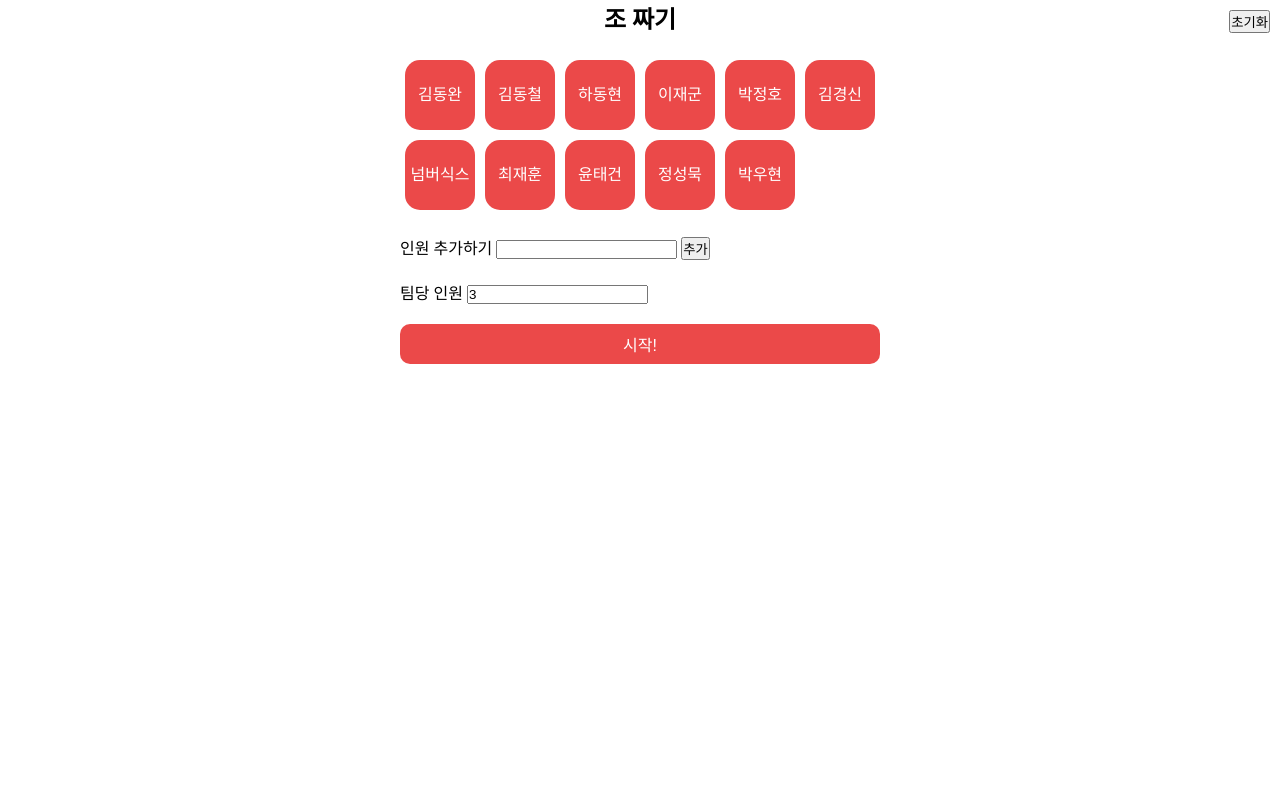
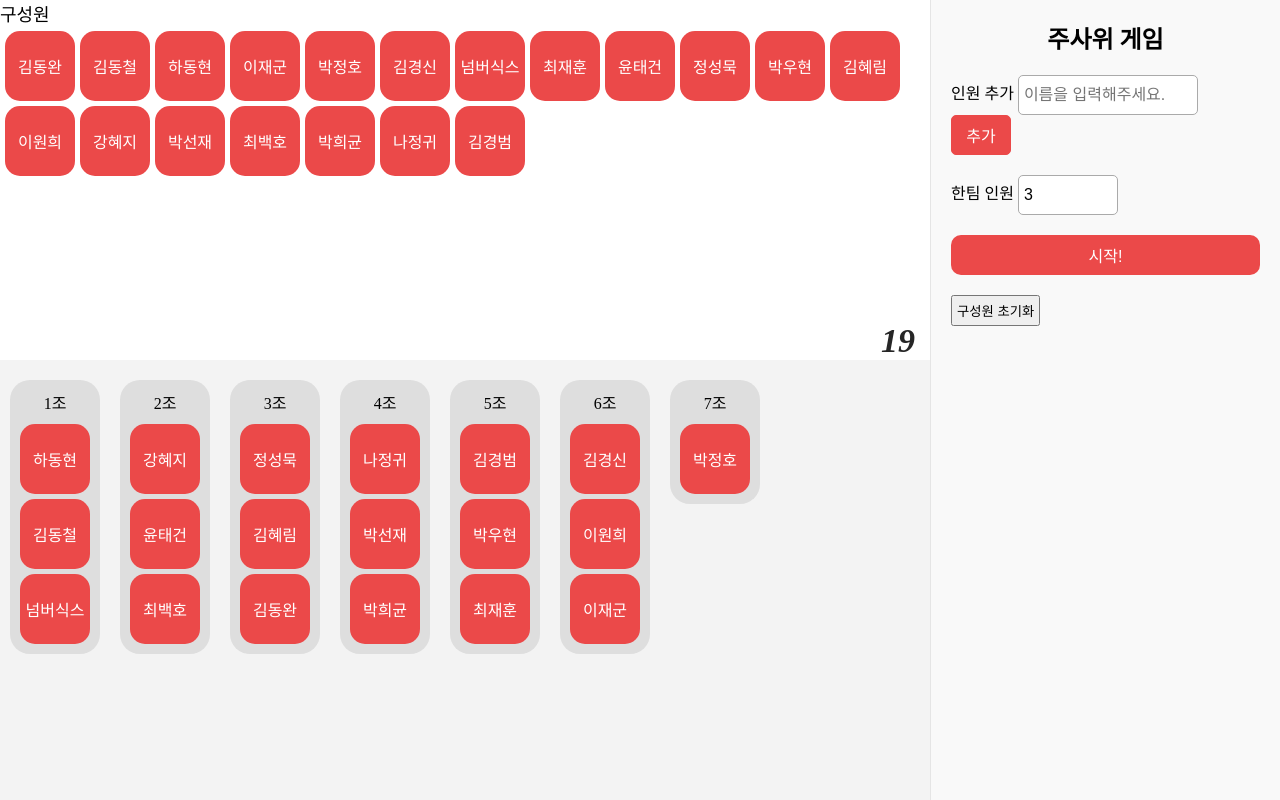
Before and after one commit to tg0825/sadari-vue, a PHP site: page / in a window 1280 px wide. Run offline with PHP 8.4, Linux system fonts and the light colour scheme.

Commit message:
css 분리 이름 수정 기능 추가 UI 개선

```diff
--- a/index.php
+++ b/index.php
@@ -4,150 +4,42 @@
 <meta charset="UTF-8">
 <meta name="viewport" content="width=device-width, initial-scale=1.0">
 <meta http-equiv="X-UA-Compatible" content="ie=edge">
+<link rel="stylesheet" href="style.css">
 <script src="https://unpkg.com/jquery@1.12.4/dist/jquery.js"></script>
-<style>
-*{
-    margin:0;
-    padding:0;
-}
-
-.f-error {
-    color: #960b0b;
-    font-size: 14px;
-    line-height: 16px;
-}
-
-.f-error:before {
-    content: '*';
-    display: inline-block;
-    vertical-align: middle;
-    margin: 5px;
-}
-
-.dice.wrap {
-    min-width: 320px;
-    width: 100%;
-    max-width: 480px;
-    margin: 0 auto;
-}
-
-.dice.title {
-    text-align: center;
-    font-size: 24px;
-}
-
-.member-list.wrap {
-    margin: 20px 0;
-}
-
-.member-list.title {
-    font-size: 18px;
-}
-
-.member-list.body:after {
-    clear: both;
-    display: block;
-    content: '';
-}
-
-.member-list.member {
-    background: #eb4949;
-    color: #fff;
-    width: 70px;
-    height: 70px;
-    font-size: 16px;
-    border-radius: 15px;
-    text-align: center;
-    line-height: 70px;;
-    float: left;
-    margin: 5px;
-    position: relative;
-    cursor: pointer;
-    transform: scale(1);
-    transition: all 150ms;
-}
-
-.member-list.member.highlight {
-    background: #df2525;
-    transform: scale(1.4);
-}
-
-.member-list.member:hover {
-    background: #be3636;
-}
-
-.member-list.member:hover:after {
-    content: '\2715';
-    position: absolute;
-    top: -5px;
-    right: -5px;
-    text-align: center;
-    background: #333;
-    border-radius: 50%;
-    color: #fff;
-    width: 30px;
-    height: 30px;
-    font-size: 14px;
-    line-height: 30px;
-    z-index: 100;
-}
-
-.group.item {
-    margin: 20px;
-    float: left;
-}
-
-.group.member {
-    margin: 5px 0;
-}
-
-.form-block {
-    margin: 20px 0 0;
-}
-
-.start {
-    width: 100%;
-    height: 40px;
-    background: #eb4949;
-    color: #fff;
-    font-size: 16px;
-    border-radius: 10px;
-    border: 0;
-    margin: 20px 0;
-}
-
-.reset {
-    position: absolute;
-    top: 10px;
-    right: 10px;
-}
-</style>
 <title>조 짜기</title>
 </head>
 <body>
     <div class="dice wrap">
-        <h1 class="dice title">조 짜기</h1>
-        <form id="frm" action="">
         <div class="member-list wrap">
+            <div class="member-list title">구성원</div>
             <div class="member-list body"> </div>
+            <div class="member-list number"></div>
         </div>
 
+        <div class="setup">
+            <h1 class="dice title">주사위 게임</h1>
+            <form id="frm" action="">
                 <div class="form-block">
-                <label for="">인원 추가하기</label>
-                <input id="name" name="name" type="text">
+                    <label for="">인원 추가</label>
+                    <input
+                    id="name"
+                    name="name"
+                    type="text"
+                    placeholder="이름을 입력해주세요."
+                    >
                     <button>추가</button>
                 </div>
 
                 <div class="form-block">
-                <label for="">팀당 인원</label>
+                    <label for="">한팀 인원</label>
                     <input id="groupMember" name="groupMember" type="number" value="3">
                 </div>
             </form>
-
             <button class="start" type="submit">시작!</button>
+            <button class="reset">구성원 초기화</button>
+        </div>
 
         <div class="result"> </div>
-        <button class="reset">초기화</button>
     </div>
 <script src="script.js"></script>
 </body>
--- a/script.js
+++ b/script.js
@@ -36,6 +36,30 @@ $(function () {
         },
         {
             name: '박우현'
+        },
+        {
+            name: '김혜림'
+        },
+        {
+            name: '이원희'
+        },
+        {
+            name: '강혜지'
+        },
+        {
+            name: '박선재'
+        },
+        {
+            name: '최백호'
+        },
+        {
+            name: '박희균'
+        },
+        {
+            name: '나정귀'
+        },
+        {
+            name: '김경범'
         }
     ];
 
@@ -61,9 +85,12 @@ $(function () {
         while (i < g) {
             var groupMember = clonebackpacker.splice(0, m);
 
-            html += '<div class="group item"><div class="group title">[' + i + '조]</div>';
+            html += '<div class="group item">' +
+            '<div class="group title">' + (i+1) + '조</div>';
             for (var j = 0; j < groupMember.length; j++) {
-                html += '<div class="group member">' + groupMember[j].name + '</div>';
+                html += '<div class="group member"><span class="name">' +
+                groupMember[j].name +
+                '</span></div>';
             }
             html += '</div>';
             i+=1;
@@ -102,9 +129,14 @@ $(function () {
         var memberList = '';
         v = v || backpacker;
         for(var i = 0; i < v.length; i++) {
-            memberList += '<div class="member-list member">' + v[i].name + '</div>';
+            memberList += '<div class="member-list member">' +
+            '<span class="name">' +
+            v[i].name +
+            '</span>' +
+            '</div>';
         }
         $('.member-list.body').html(memberList);
+        $('.member-list.number').html(v.length);
     }
 
     function remove(v) {
@@ -113,16 +145,62 @@ $(function () {
         _render();
     }
 
+    function endEdit(v, i) {
+        backpacker[i].name = v;
+        $(this)
+            .removeClass('edit')
+            .text('')
+            .append('<span class="name">' +
+        backpacker[i].name +
+        '</span>');
+    }
+
+    // 이름 수정
+    $(document).on({
+        click: function () {
+            var self = this;
+            var idx = $(this).index();
+            var oldText = $(this).find('.name').text();
+            var $input = $('<input type="text">');
+
+            if ($(this).is('.edit')) {
+                return;
+            }
+
+            $input.val(oldText);
+            $(this).addClass('edit');
+            $(this).text('').append($input);
+            $(this).find($input).focus();
+
+            $(this).find('input').on({
+                focusout: function () {
+                    var text = $(this).val();
+                    endEdit.call(self, text, idx);
+                },
+                keypress: function (e) {
+                    if (e.keyCode == 13) {
+                        $(this).trigger('focusout');
+                    }
+                }
+            });
+        },
+        mouseenter: function () {
+            $(this).append('<span class="remove">x</span>');
+        }
+    }, '.member-list.member');
+
     // 삭제
-    $(document).on('click', '.member-list.member', function () {
+    $(document).on('click', '.member-list.member .remove', function () {
         var idx = $(this).index();
         remove(idx);
     });
 
     // 초기화
     $(document).on('click', '.reset', function () {
-        backpacker = originBackpacker.slice();
-        _render(originBackpacker);
+        if (confirm ('구성원을 초기화 시키겠습니까?')) {
+            backpacker = originBackpacker.slice();
+            _render(originBackpacker);
+        }
     });
 
     function alertMsg(msg) {
@@ -186,4 +264,6 @@ $(function () {
     });
 
     _render();
+
+    $('.start').click();
 });
--- /dev/null
+++ b/style.css
@@ -0,0 +1,214 @@
+*{
+    margin:0;
+    padding:0;
+}
+
+input {
+    box-sizing: border-box;
+}
+
+.f-error {
+    color: #960b0b;
+    font-size: 14px;
+    line-height: 16px;
+}
+
+.f-error:before {
+    content: '*';
+    display: inline-block;
+    vertical-align: middle;
+    margin: 5px;
+}
+
+.setup {
+    position: fixed;
+    top: 0;
+    right: 0;
+    bottom: 0;
+    width: 350px;
+    z-index: 10;
+    padding: 10px 20px;
+    background: #f9f9f9;
+    border-left: 1px solid #e5e5e5;
+    box-sizing: border-box;
+}
+
+.reset {
+    padding: 4px;
+}
+
+.result {
+    background: #f3f3f3;
+    overflow: hidden;
+    position: fixed;
+    top: 45%;
+    left: 0;
+    right: 350px;
+    bottom: 0;
+    overflow: auto;
+}
+
+.form-block input {
+    font-size: 16px;
+    width: 100px;
+    height:40px;
+    padding: 5px;
+    vertical-align: middle;
+    border-radius: 5px;
+    border: 1px solid #aaa;
+}
+
+.form-block #name {
+    width: 180px;
+}
+
+.form-block #name+button {
+    height: 40px;
+    border-radius: 5px;
+    width: 60px;
+    font-size: 16px;
+    border: 1px solid #eb4949;
+    background: #eb4949;
+    color: #fff;
+}
+
+.dice.wrap {
+    min-width: 320px;
+    width: 100%;
+    max-width: 480px;
+    margin: 0 auto;
+}
+
+.dice.title {
+    text-align: center;
+    font-size: 24px;
+    margin-top: 10px;
+}
+
+.member-list.wrap {
+    position: fixed;
+    top: 0;
+    left: 0;
+    bottom:55%;
+    right:350px;
+}
+
+.member-list.number {
+    font-size: 34px;
+    font-weight: bold;
+    font-style: italic;
+    color: #262626;
+    position: absolute;
+    bottom: 0;
+    right: 15px;
+}
+
+.member-list.title {
+    font-size: 18px;
+}
+
+.member-list.body:after {
+    clear: both;
+    display: block;
+    content: '';
+}
+
+.group.member,
+.member-list.member {
+    background: #eb4949;
+    color: #fff;
+    width: 70px;
+    height: 70px;
+    font-size: 16px;
+    border-radius: 15px;
+    text-align: center;
+    float: left;
+    margin: 5px 0 0 5px;
+    position: relative;
+    cursor: pointer;
+    transform: scale(1);
+    transition: all 150ms;
+    box-shadow: 0 0 10px rgba(0,0,0,0);
+}
+
+.group.member .name,
+.member-list.member.member input,
+.member-list.member.member .name {
+    position: absolute;
+    top:50%;
+    left: 0;
+    width: 100%;
+    text-align: center;
+    transform: translate(0, -50%);
+}
+
+.member-list.member.member input {
+    text-align: center;
+    font-size: 14px;
+}
+
+.member-list.member.highlight {
+    background: #df2525;
+    transform: scale(1.4);
+    box-shadow: 0 0 10px rgba(0,0,0,.3);
+    z-index: 100;
+}
+
+.member-list.member input {
+    width: 100%;
+    box-sizing: border-box;
+}
+
+.member-list.member .remove {
+    display: none;
+    position: absolute;
+    top: -5px;
+    right: -5px;
+    text-align: center;
+    background: #333;
+    border-radius: 50%;
+    color: #fff;
+    width: 25px;
+    height: 25px;
+    font-size: 14px;
+    line-height: 25px;
+    z-index: 100;
+}
+
+.member-list.member:hover .remove {
+    display: block;
+}
+
+.group.item {
+    float: left;
+    margin: 20px 10px;
+    padding: 10px;
+    background: #dedede;
+    border-radius: 20px;
+}
+
+.group.title {
+    text-align: center;
+    margin-bottom: 10px;
+}
+
+.group.member {
+    display: block;
+    float: none;
+    margin: 5px 0 0;
+}
+
+.form-block {
+    margin: 20px 0 0;
+}
+
+.start {
+    width: 100%;
+    height: 40px;
+    background: #eb4949;
+    color: #fff;
+    font-size: 16px;
+    border-radius: 10px;
+    border: 0;
+    margin: 20px 0;
+}
```
Lines whose indentation alone changed are shown as unchanged.
